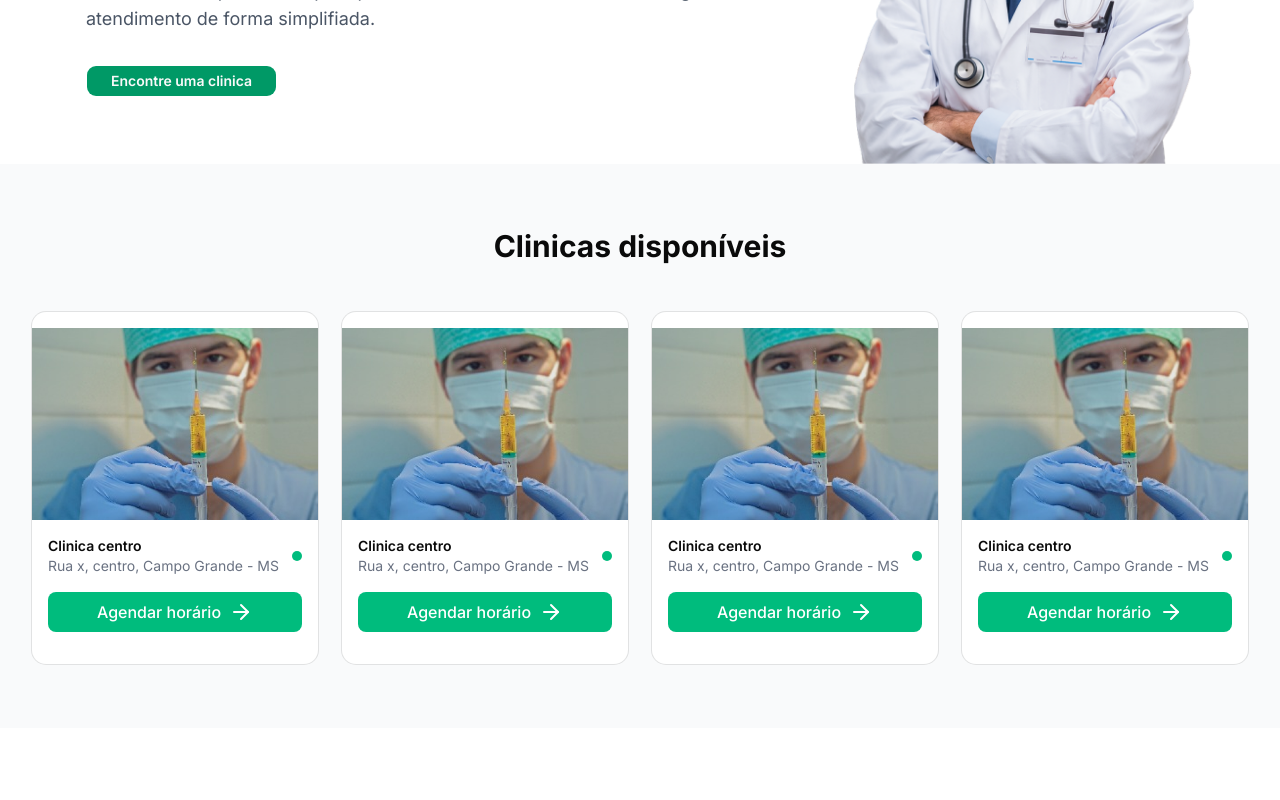
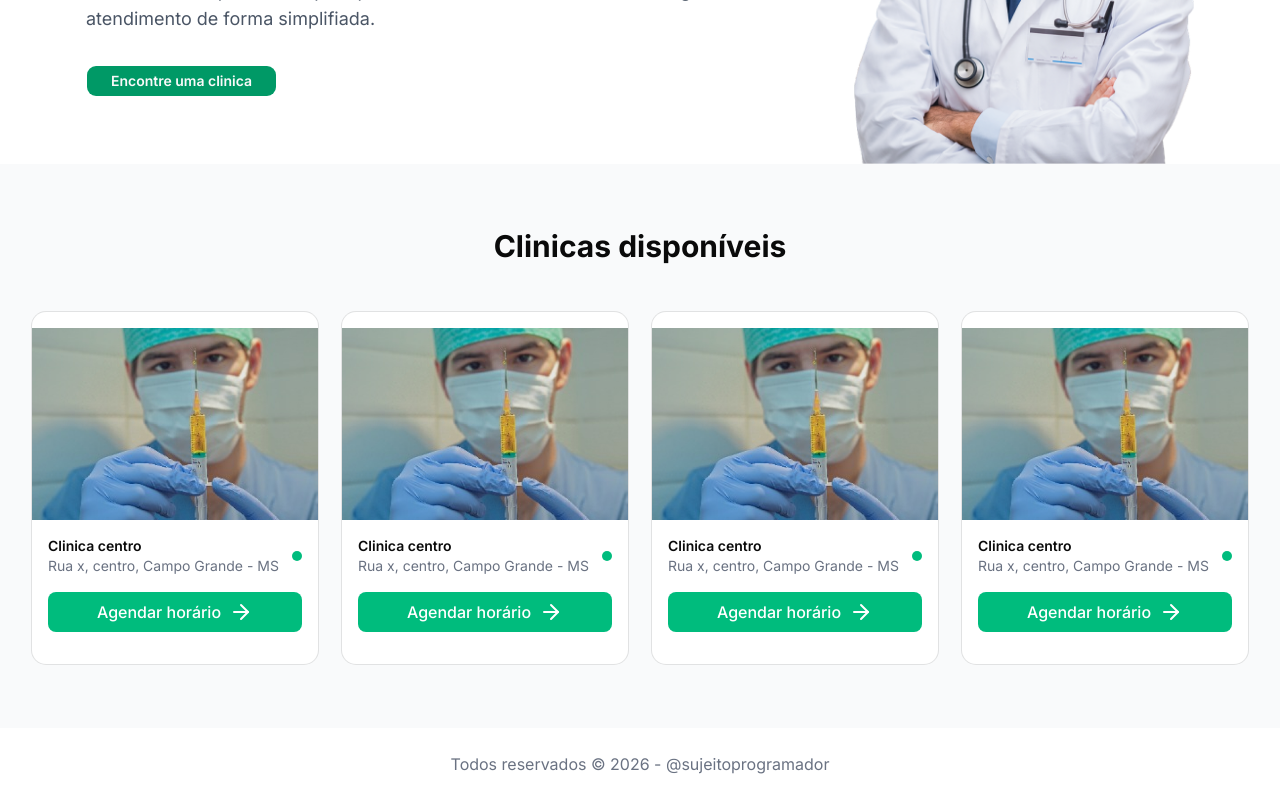
Before and after one commit to JonathanOlivei/SAAS, a Next.js app: page / in a window 1280 px wide. Shown: the part 347-1147 px from the top of the page. Before the commit the page ends 1075 px from the top, so only its background shows below. Built offline with nearby package versions, Linux system fonts and the light colour scheme.

Commit message:
COMIT 23/10

```diff
--- /dev/null
+++ b/src/app/(panel)/dashboard/layout.tsx
@@ -0,0 +1,12 @@
+import { Children } from "react";
+
+export default function DashboardLayout({
+  chilren,
+}: {
+  chilren: React.ReactNode;
+}) {
+    return(<>
+        <h1 className="font-bold">SIDEBAR TESTE DO LAYOUT</h1>
+        {chilren}
+    </>)
+}
--- /dev/null
+++ b/src/app/(panel)/dashboard/plans/page.tsx
@@ -0,0 +1,7 @@
+export default function Plans() {
+  return (
+    <div>
+      <h1>Página planos para assinatura</h1>
+    </div>
+  );
+}
--- /dev/null
+++ b/src/app/(panel)/dashboard/profile/page.tsx
@@ -0,0 +1,7 @@
+export default function Profile() {
+  return (
+    <div>
+      <h1>Página Perfil</h1>
+    </div>
+  );
+}
--- /dev/null
+++ b/src/app/(panel)/dashboard/services/page.tsx
@@ -0,0 +1,7 @@
+export default function Services() {
+  return (
+    <div>
+      <h1>Página Serviços</h1>
+    </div>
+  );
+}
--- /dev/null
+++ b/src/app/(public)/_components/footer.tsx
@@ -0,0 +1,12 @@
+export function Footer() {
+  return (
+    <footer className="py-6 text-center text-gray-500 text-sm md:text-base">
+      <p>
+        Todos reservados © {new Date().getFullYear()} -{" "}
+        <span className="hover:text-black duration-300">
+          @sujeitoprogramador
+        </span>
+      </p>
+    </footer>
+  );
+}
--- a/src/app/(public)/page.tsx
+++ b/src/app/(public)/page.tsx
@@ -1,3 +1,4 @@
+import { Footer } from "./_components/footer";
 import { Header } from "./_components/header";
 import { Hero } from "./_components/hero";
 import { Professionals } from "./_components/professionals";
@@ -10,6 +11,7 @@ export default function Home() {
       <div>
         <Hero></Hero>
         <Professionals></Professionals>
+        <Footer />
       </div>
     </div>
   );
```
